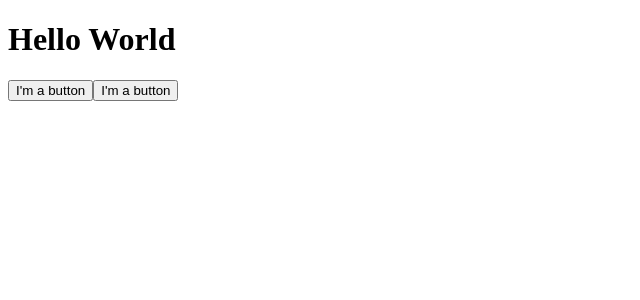
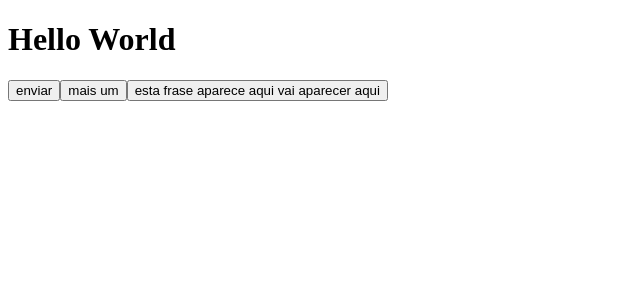
Before and after one commit to David-Pires/NLW-8.0, a React (Vite) app in the folder web/: page / in a window 1280 px wide. Shown: the top 300 px of the page, without its empty margins (0-640 px from the left). Built offline with nearby package versions, Linux system fonts and the light colour scheme.

Commit message:
feat: considerações

```diff
--- a/web/src/App.tsx
+++ b/web/src/App.tsx
@@ -1,16 +1,21 @@
 
-function Button(props) {
-  console.log(props.text)
-  return <button>I'm a button</button>
+interface ButtonProps {
+  text?: string
 
+}
+function Button(props: ButtonProps) {
+  return <button>{props.text ?? 'esta frase aparece aqui vai aparecer aqui'}</button>
+  //Interrogação na interface torna a passagem de props opcional no componente
 }
 
 function App() {
   return (
     <div>
       <h1>Hello World</h1>
+
       <Button text="enviar"/>
       <Button text="mais um"/>
+      <Button />
     </div>
   )
 }
```
